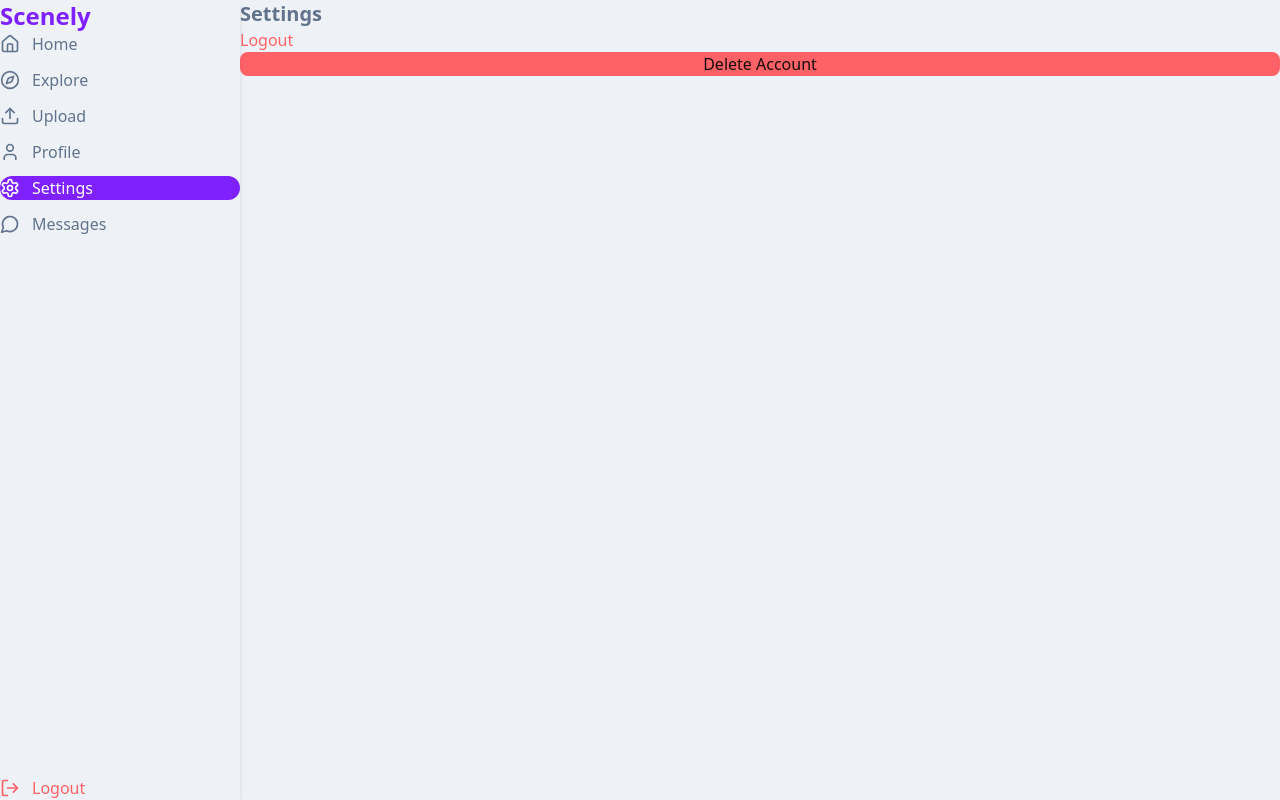
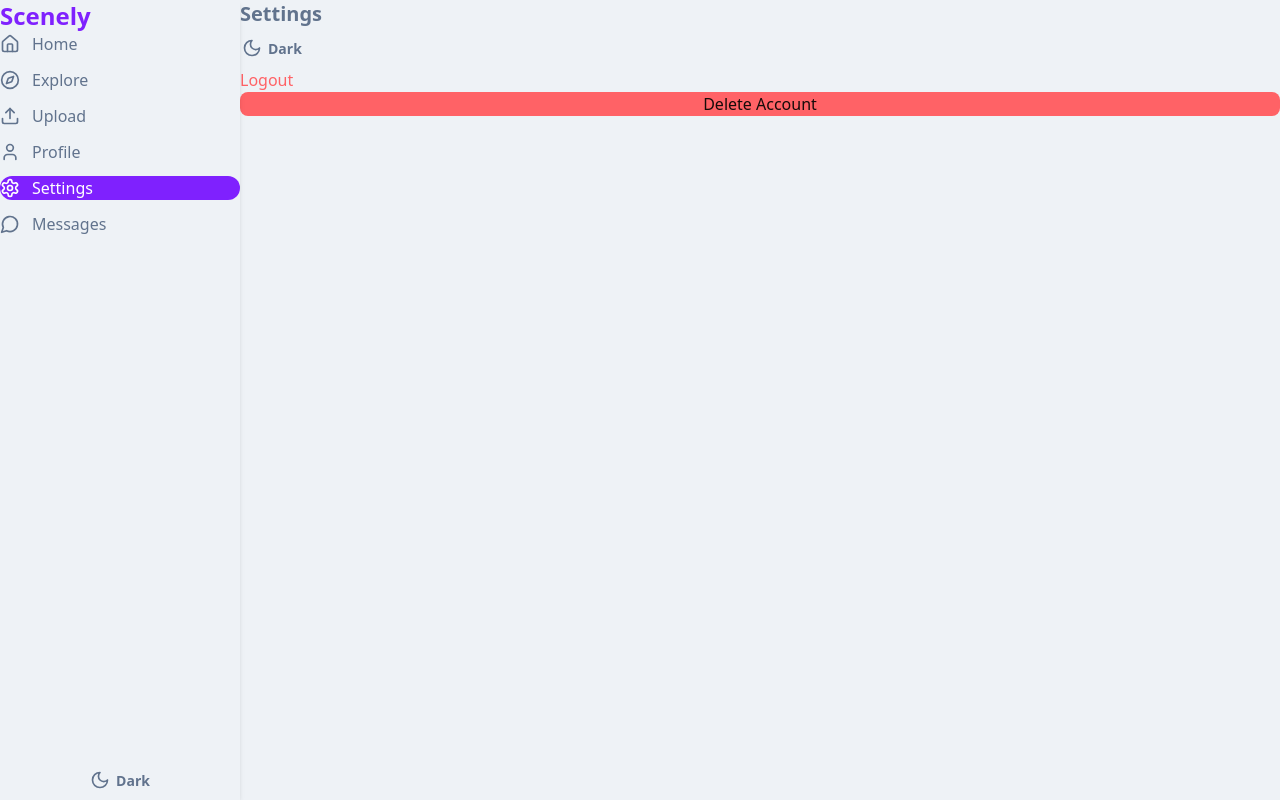
Before and after one commit to karanx64/scenely, a React (Vite) app in the folder frontend/: page /settings in a window 1280 px wide. Built offline with nearby package versions, Linux system fonts and the light colour scheme; sample sign-in values are in the browser's storage; the HTML template or start-up script is replaced by a standard one.

Commit message:
theme switcher

```diff
--- a/frontend/src/components/Sidebar.jsx
+++ b/frontend/src/components/Sidebar.jsx
@@ -5,10 +5,10 @@ import {
   Compass,
   User,
   Settings,
-  LogOut,
   MessageCircle,
 } from "lucide-react";
 import { NavLink, useNavigate } from "react-router-dom";
+import ThemeSwitcher from "./ThemeSwitcher";
 
 const navItems = [
   { to: "/", icon: <Home size={20} />, label: "Home" },
@@ -20,14 +20,6 @@ const navItems = [
 ];
 
 export default function Sidebar() {
-  //logout function
-  const navigate = useNavigate();
-
-  const handleLogout = () => {
-    localStorage.removeItem("token");
-    navigate("/login");
-  };
-
   return (
     <div className="hidden md:flex h-screen w-60 bg-base-100 text-base-content flex-col shadow-md p-6 sticky top-0 left-0 justify-between">
       <div>
@@ -53,13 +45,9 @@ export default function Sidebar() {
         </nav>
       </div>
 
-      <button
-        onClick={handleLogout}
-        className="flex items-center gap-3 px-4 py-2 rounded-xl font-medium text-error hover:bg-error/10"
-      >
-        <LogOut size={20} />
-        <span>Logout</span>
-      </button>
+      <div className="flex flex-col">
+        <ThemeSwitcher />
+      </div>
     </div>
   );
 }
--- /dev/null
+++ b/frontend/src/components/ThemeSwitcher.jsx
@@ -0,0 +1,28 @@
+import { useEffect, useState } from "react";
+import { Sun, Moon } from "lucide-react";
+
+const ThemeToggle = () => {
+  const [theme, setTheme] = useState(
+    () => localStorage.getItem("theme") || "dim"
+  );
+
+  useEffect(() => {
+    document.documentElement.setAttribute("data-theme", theme);
+    localStorage.setItem("theme", theme);
+  }, [theme]);
+
+  const toggleTheme = () => {
+    setTheme((prev) => (prev === "dim" ? "dimDark" : "dim"));
+  };
+
+  return (
+    <button onClick={toggleTheme} className="btn btn-ghost">
+      {theme === "dim" ? <Moon size={20} /> : <Sun size={20} />}
+      <span className="ml-2 hidden sm:inline">
+        {theme === "dim" ? "Dark" : "Light"}
+      </span>
+    </button>
+  );
+};
+
+export default ThemeToggle;
--- a/frontend/src/pages/Settings.jsx
+++ b/frontend/src/pages/Settings.jsx
@@ -1,6 +1,7 @@
 import { useNavigate } from "react-router-dom";
 import Modal from "../components/Modal";
 import { useState } from "react";
+import ThemeSwitcher from "../components/ThemeSwitcher";
 
 export default function Settings() {
   const [error, setError] = useState("");
@@ -39,7 +40,7 @@ export default function Settings() {
   return (
     <main className="p-4 space-y-4">
       <h1 className="text-xl font-semibold mb-2 text-base-content">Settings</h1>
-
+      <ThemeSwitcher />
       <button
         onClick={() => {
           setshowLogoutModal(true);
```
